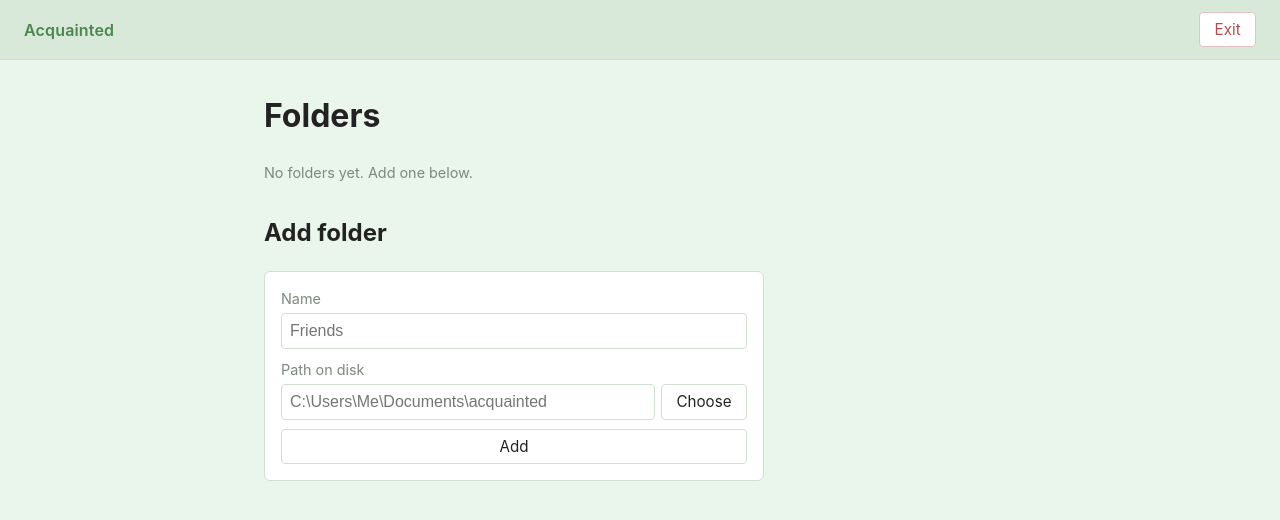
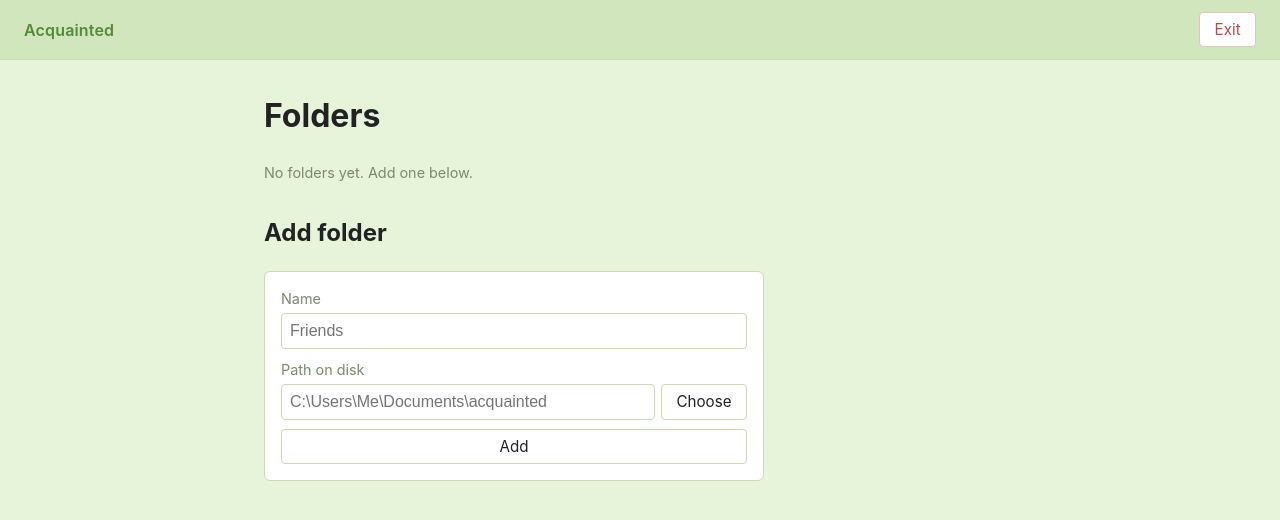
Before and after one commit to vercah/acquainted, a Flask app: page / in a window 1280 px wide. Shown: the top 520 px of the page. Run offline with Flask 3, Linux system fonts and the light colour scheme; some libraries are stand-ins or nearby versions.

Commit message:
update colors

```diff
--- a/app/static/style.css
+++ b/app/static/style.css
@@ -1,19 +1,19 @@
 /* Acquainted — minimal, readable, Obsidian-ish */
 
 :root {
-    --bg: #eaf6eb;
+    --bg: #e6f5d9;
     --bg-card: #ffffff;
-    --bg-topbar: #d8e9da;
+    --bg-topbar: #d2e6bd;
     --fg: #222;
-    --muted: #7a8a7c;
-    --border: #cfe0d1;
-    --accent: #4b874d;
-    --accent-hover: #3a6b3c;
-    --accent-soft: #c8e2ca;
+    --muted: #7a8a6a;
+    --border: #c8dcb0;
+    --accent: #4f8e32;
+    --accent-hover: #3e7223;
+    --accent-soft: #c8e2ad;
     --danger: #b94a48;
-    --success: #2e6b2f;
+    --success: #387219;
     --info: #31708f;
-    --tag-bg: #d2e7d4;
+    --tag-bg: #d4e6b8;
 }
 
 * { box-sizing: border-box; }
@@ -552,7 +552,7 @@ button.tag-suggestion:hover {
     justify-content: space-between;
     padding: 0.55rem 1rem;
     border-bottom: 1px solid var(--border);
-    background: #f6fbf6;
+    background: #f1faeb;
 }
 .timeline-section-title {
     margin: 0;
```
Also changed, not shown: 3 other files.
